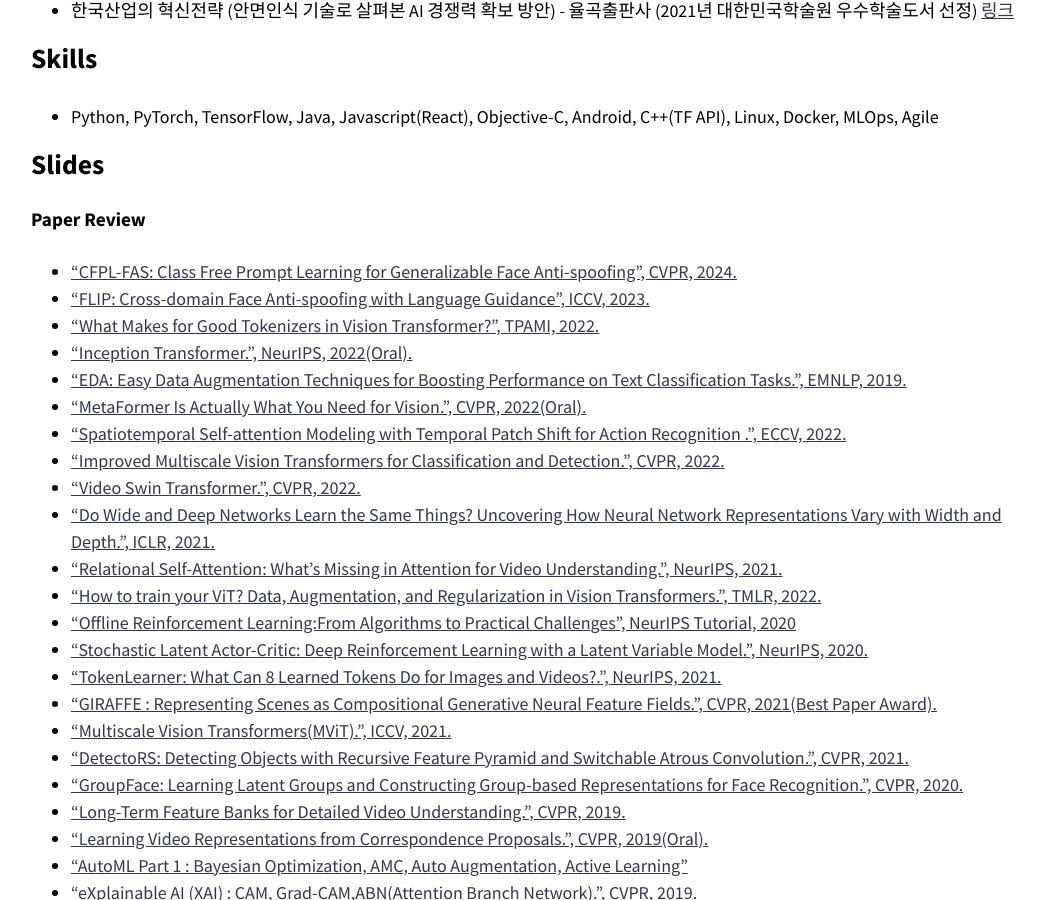
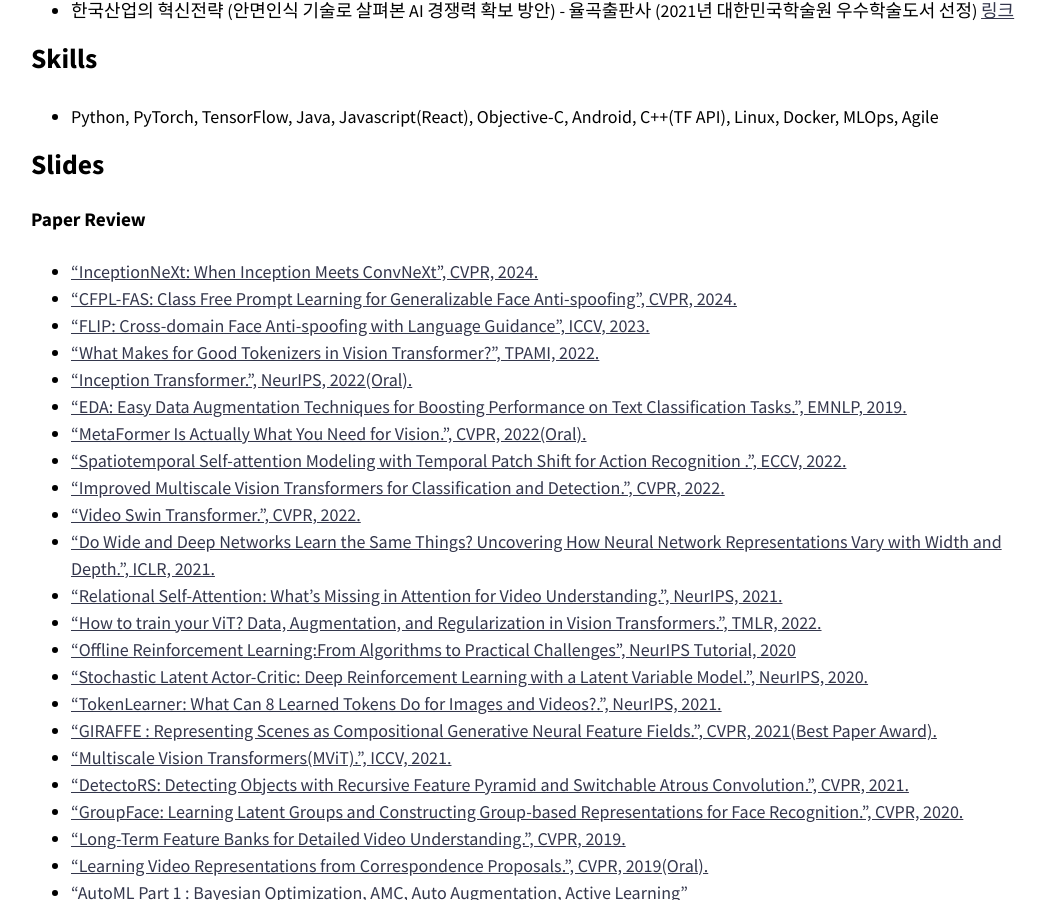
Before and after one commit to healess/healess.github.io, a Jekyll site: the page built from index.md, in a window 1280 px wide and 900 px high, scrolled down 3901 px. Shown: the whole window, without its empty margins (115-1161 px from the left). Built offline with Jekyll 4.4.1, drawn with Linux system fonts in a browser that asks for light colours; nearby versions of some CDN libraries.

Commit message:
Add inceptionnext

```diff
--- a/index.md
+++ b/index.md
@@ -112,6 +112,7 @@ entries_layout: grid
 
 ## Slides
 #### Paper Review
+* ["InceptionNeXt: When Inception Meets ConvNeXt", CVPR, 2024.](https://healess.github.io/assets/pdf/[Paper]InceptionNeXt.pdf)
 * ["CFPL-FAS: Class Free Prompt Learning for Generalizable Face Anti-spoofing", CVPR, 2024.](https://healess.github.io/assets/pdf/[Paper]CFPL.pdf)
 * ["FLIP: Cross-domain Face Anti-spoofing with Language Guidance", ICCV, 2023.](https://healess.github.io/assets/pdf/[Paper]FLIP.pdf)
 * ["What Makes for Good Tokenizers in Vision Transformer?", TPAMI, 2022.](https://healess.github.io/assets/pdf/[Paper]MoTo.pdf)
```
Also changed, not shown: 1 other file.
